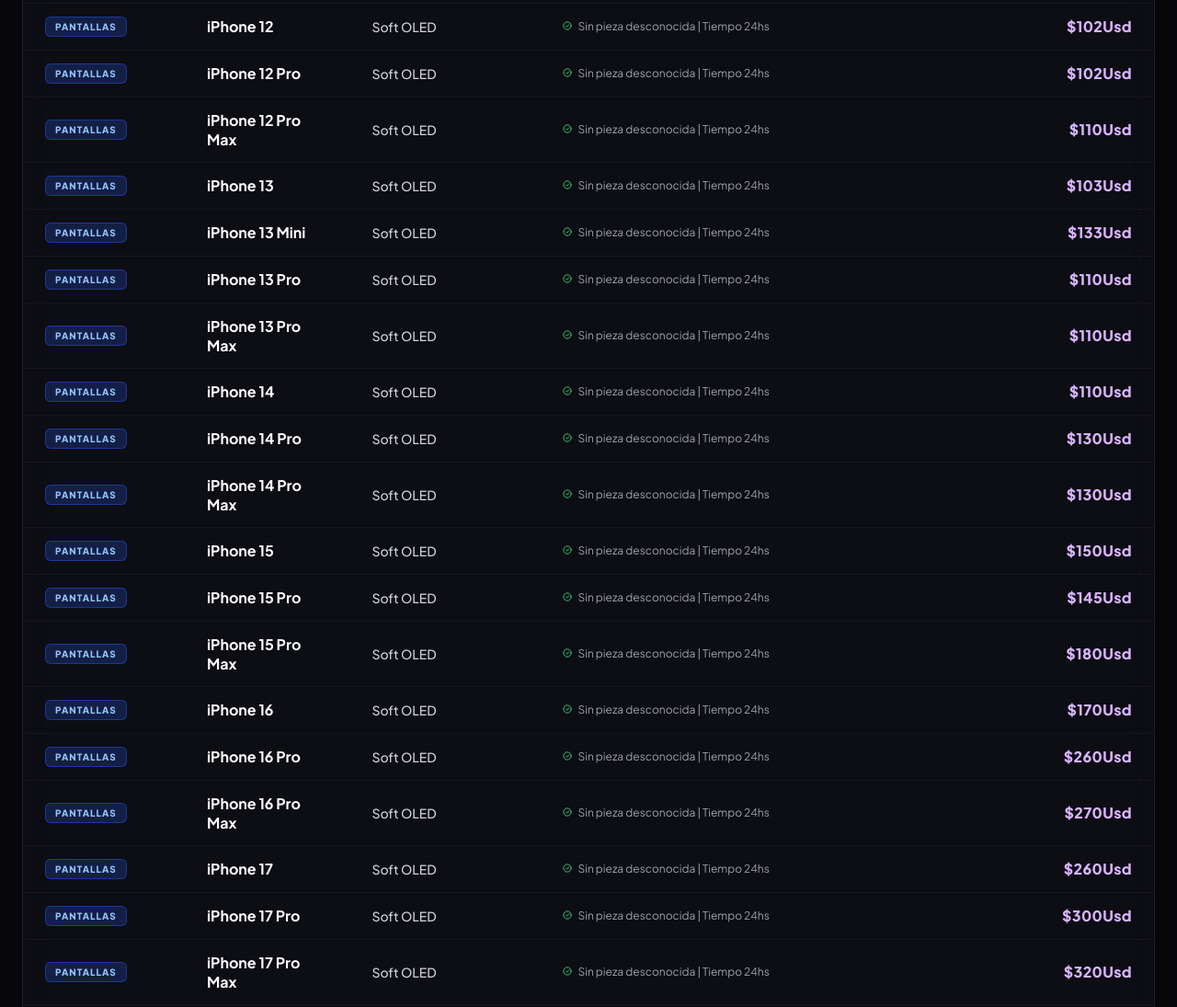
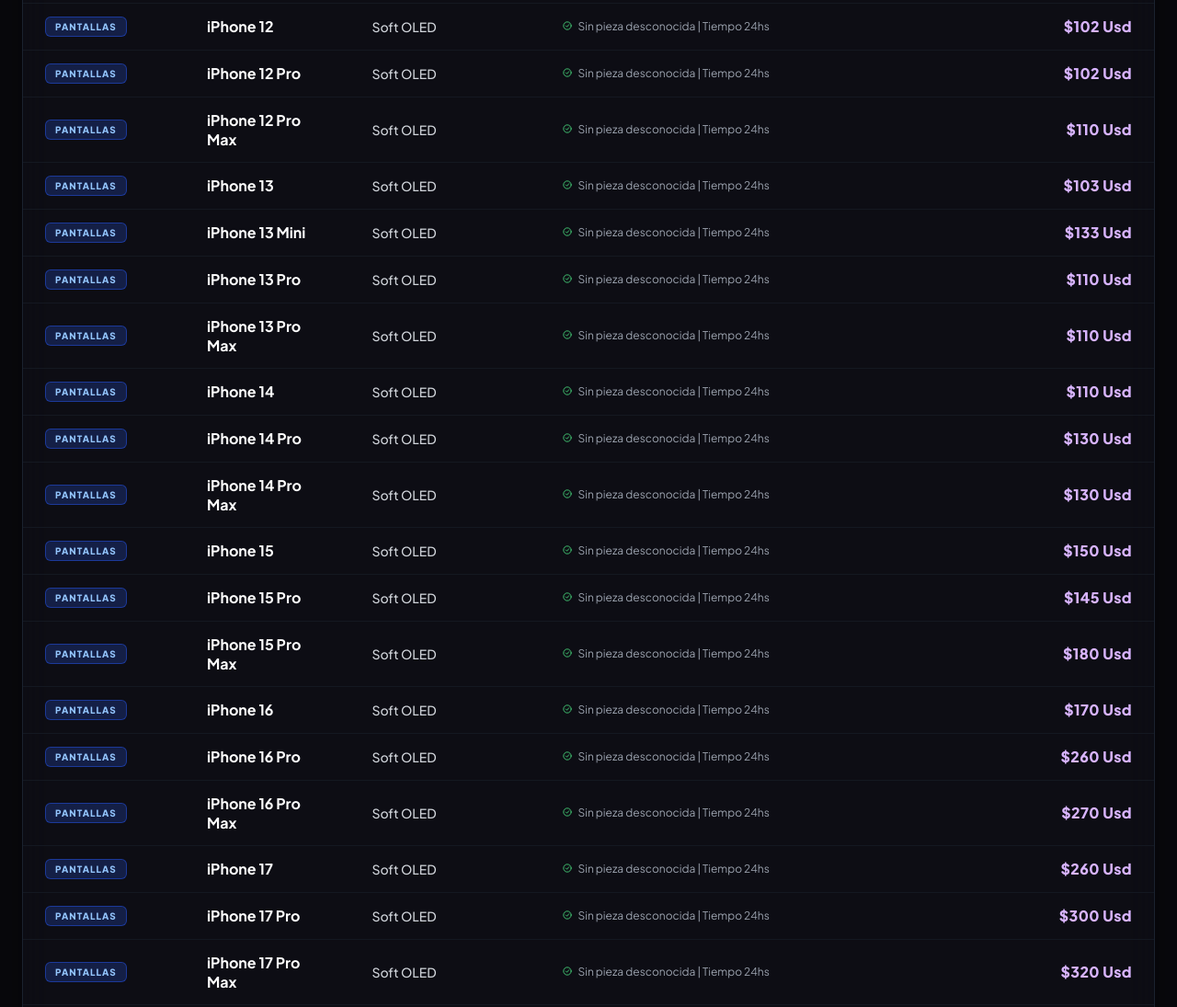
Before and after one commit to Lautyhg/CloudfixGremio, a plain HTML site: page index.html in a window 1280 px wide. Shown: the part 3210-4305 px from the top of the page at 92% size. Drawn offline with Linux system fonts and the light colour scheme.

Commit message:
Precios USD y tiempos

```diff
--- a/index.html
+++ b/index.html
@@ -238,25 +238,25 @@ const PRICE_DATA = [
   {"cat": "PANTALLAS", "modelo": "iPhone 11", "detalle": "LCD", "obs": "Sin pieza desconocida| Tiempo 24hs", "precio": "$105.000"},
   {"cat": "PANTALLAS", "modelo": "iPhone 11 Pro", "detalle": "Hard OLED", "obs": "Sin pieza desconocida| Tiempo 24hs", "precio": "$120.000"},
   {"cat": "PANTALLAS", "modelo": "iPhone 11 Pro Max", "detalle": "Hard OLED", "obs": "Sin pieza desconocida| Tiempo 24hs", "precio": "$125.000"},
-  {"cat": "PANTALLAS", "modelo": "iPhone 12", "detalle": "Soft OLED", "obs": "Sin pieza desconocida  | Tiempo 24hs", "precio": "$102Usd"},
-  {"cat": "PANTALLAS", "modelo": "iPhone 12 Pro", "detalle": "Soft OLED", "obs": "Sin pieza desconocida | Tiempo 24hs", "precio": "$102Usd"},
-  {"cat": "PANTALLAS", "modelo": "iPhone 12 Pro Max", "detalle": "Soft OLED", "obs": "Sin pieza desconocida | Tiempo 24hs ", "precio": "$110Usd"},
-  {"cat": "PANTALLAS", "modelo": "iPhone 13", "detalle": "Soft OLED", "obs": "Sin pieza desconocida | Tiempo 24hs", "precio": "$103Usd"},
-  {"cat": "PANTALLAS", "modelo": "iPhone 13 Mini", "detalle": "Soft OLED", "obs": "Sin pieza desconocida | Tiempo 24hs", "precio": "$133Usd"},
-  {"cat": "PANTALLAS", "modelo": "iPhone 13 Pro", "detalle": "Soft OLED", "obs": "Sin pieza desconocida | Tiempo 24hs", "precio": "$110Usd"},
-  {"cat": "PANTALLAS", "modelo": "iPhone 13 Pro Max", "detalle": "Soft OLED", "obs": "Sin pieza desconocida | Tiempo 24hs", "precio": "$110Usd"},
-  {"cat": "PANTALLAS", "modelo": "iPhone 14", "detalle": "Soft OLED", "obs": "Sin pieza desconocida | Tiempo 24hs ", "precio": "$110Usd"},
-  {"cat": "PANTALLAS", "modelo": "iPhone 14 Pro", "detalle": "Soft OLED", "obs": "Sin pieza desconocida | Tiempo 24hs ", "precio": "$130Usd"},
-  {"cat": "PANTALLAS", "modelo": "iPhone 14 Pro Max", "detalle": "Soft OLED", "obs": "Sin pieza desconocida | Tiempo 24hs ", "precio": "$130Usd"},
-  {"cat": "PANTALLAS", "modelo": "iPhone 15", "detalle": "Soft OLED", "obs": "Sin pieza desconocida | Tiempo 24hs ", "precio": "$150Usd"},
-  {"cat": "PANTALLAS", "modelo": "iPhone 15 Pro", "detalle": "Soft OLED", "obs": "Sin pieza desconocida | Tiempo 24hs ", "precio": "$145Usd"},
-  {"cat": "PANTALLAS", "modelo": "iPhone 15 Pro Max", "detalle": "Soft OLED", "obs": "Sin pieza desconocida | Tiempo 24hs ", "precio": "$180Usd"},
-  {"cat": "PANTALLAS", "modelo": "iPhone 16", "detalle": "Soft OLED", "obs": "Sin pieza desconocida | Tiempo 24hs ", "precio": "$170Usd"},
-  {"cat": "PANTALLAS", "modelo": "iPhone 16 Pro", "detalle": "Soft OLED", "obs": "Sin pieza desconocida | Tiempo 24hs ", "precio": "$260Usd"},
-  {"cat": "PANTALLAS", "modelo": "iPhone 16 Pro Max", "detalle": "Soft OLED", "obs": "Sin pieza desconocida | Tiempo 24hs", "precio": "$270Usd"},
-  {"cat": "PANTALLAS", "modelo": "iPhone 17", "detalle": "Soft OLED", "obs": "Sin pieza desconocida | Tiempo 24hs ", "precio": "$260Usd"},
-  {"cat": "PANTALLAS", "modelo": "iPhone 17 Pro", "detalle": "Soft OLED", "obs": "Sin pieza desconocida | Tiempo 24hs ", "precio": "$300Usd"},
-  {"cat": "PANTALLAS", "modelo": "iPhone 17 Pro Max", "detalle": "Soft OLED", "obs": "Sin pieza desconocida | Tiempo 24hs ", "precio": "$320Usd"},
+  {"cat": "PANTALLAS", "modelo": "iPhone 12", "detalle": "Soft OLED", "obs": "Sin pieza desconocida  | Tiempo 24hs", "precio": "$102 Usd"},
+  {"cat": "PANTALLAS", "modelo": "iPhone 12 Pro", "detalle": "Soft OLED", "obs": "Sin pieza desconocida | Tiempo 24hs", "precio": "$102 Usd"},
+  {"cat": "PANTALLAS", "modelo": "iPhone 12 Pro Max", "detalle": "Soft OLED", "obs": "Sin pieza desconocida | Tiempo 24hs ", "precio": "$110 Usd"},
+  {"cat": "PANTALLAS", "modelo": "iPhone 13", "detalle": "Soft OLED", "obs": "Sin pieza desconocida | Tiempo 24hs", "precio": "$103 Usd"},
+  {"cat": "PANTALLAS", "modelo": "iPhone 13 Mini", "detalle": "Soft OLED", "obs": "Sin pieza desconocida | Tiempo 24hs", "precio": "$133 Usd"},
+  {"cat": "PANTALLAS", "modelo": "iPhone 13 Pro", "detalle": "Soft OLED", "obs": "Sin pieza desconocida | Tiempo 24hs", "precio": "$110 Usd"},
+  {"cat": "PANTALLAS", "modelo": "iPhone 13 Pro Max", "detalle": "Soft OLED", "obs": "Sin pieza desconocida | Tiempo 24hs", "precio": "$110 Usd"},
+  {"cat": "PANTALLAS", "modelo": "iPhone 14", "detalle": "Soft OLED", "obs": "Sin pieza desconocida | Tiempo 24hs ", "precio": "$110 Usd"},
+  {"cat": "PANTALLAS", "modelo": "iPhone 14 Pro", "detalle": "Soft OLED", "obs": "Sin pieza desconocida | Tiempo 24hs ", "precio": "$130 Usd"},
+  {"cat": "PANTALLAS", "modelo": "iPhone 14 Pro Max", "detalle": "Soft OLED", "obs": "Sin pieza desconocida | Tiempo 24hs ", "precio": "$130 Usd"},
+  {"cat": "PANTALLAS", "modelo": "iPhone 15", "detalle": "Soft OLED", "obs": "Sin pieza desconocida | Tiempo 24hs ", "precio": "$150 Usd"},
+  {"cat": "PANTALLAS", "modelo": "iPhone 15 Pro", "detalle": "Soft OLED", "obs": "Sin pieza desconocida | Tiempo 24hs ", "precio": "$145 Usd"},
+  {"cat": "PANTALLAS", "modelo": "iPhone 15 Pro Max", "detalle": "Soft OLED", "obs": "Sin pieza desconocida | Tiempo 24hs ", "precio": "$180 Usd"},
+  {"cat": "PANTALLAS", "modelo": "iPhone 16", "detalle": "Soft OLED", "obs": "Sin pieza desconocida | Tiempo 24hs ", "precio": "$170 Usd"},
+  {"cat": "PANTALLAS", "modelo": "iPhone 16 Pro", "detalle": "Soft OLED", "obs": "Sin pieza desconocida | Tiempo 24hs ", "precio": "$260 Usd"},
+  {"cat": "PANTALLAS", "modelo": "iPhone 16 Pro Max", "detalle": "Soft OLED", "obs": "Sin pieza desconocida | Tiempo 24hs", "precio": "$270 Usd"},
+  {"cat": "PANTALLAS", "modelo": "iPhone 17", "detalle": "Soft OLED", "obs": "Sin pieza desconocida | Tiempo 24hs ", "precio": "$260 Usd"},
+  {"cat": "PANTALLAS", "modelo": "iPhone 17 Pro", "detalle": "Soft OLED", "obs": "Sin pieza desconocida | Tiempo 24hs ", "precio": "$300 Usd"},
+  {"cat": "PANTALLAS", "modelo": "iPhone 17 Pro Max", "detalle": "Soft OLED", "obs": "Sin pieza desconocida | Tiempo 24hs ", "precio": "$320 Usd"},
   {"cat": "TAPAS", "modelo": "iPhone X", "detalle": "Tapa Trasera Cristal", "obs": "Plazo de 24/48hs", "precio": "$47.000"},
   {"cat": "TAPAS", "modelo": "iPhone XR", "detalle": "Tapa Trasera Cristal", "obs": "Plazo de 24/48hs", "precio": "$47.000"},
   {"cat": "TAPAS", "modelo": "iPhone XS", "detalle": "Tapa Trasera Cristal", "obs": "Plazo de 24/48hs", "precio": "$47.000"},
@@ -284,30 +284,30 @@ const PRICE_DATA = [
   {"cat": "TAPAS", "modelo": "iPhone 16 Pro", "detalle": "Tapa Trasera Cristal", "obs": "Plazo de 24/48hs", "precio": "$120.000"},
   {"cat": "TAPAS", "modelo": "iPhone 16 Pro Max", "detalle": "Tapa Trasera Cristal", "obs": "Plazo de 24/48hs", "precio": "$120.000"},
   {"cat": "PIN_CARGA", "modelo": "iPhone 7", "detalle": "Flex de Carga", "obs": "Calidad Original", "precio":"$25.000"},
-  {"cat": "PIN_CARGA", "modelo": "iPhone 7 Plus", "detalle": "Flex de Carga", "obs": "Calidad Original| Tiempo 2:30hs", "precio":"$25.000"},
-  {"cat": "PIN_CARGA", "modelo": "iPhone 8", "detalle": "Flex de Carga", "obs": "Calidad Original | Tiempo 2:30hs", "precio":"$25.000"},
-  {"cat": "PIN_CARGA", "modelo": "iPhone 8 Plus", "detalle": "Flex de Carga", "obs": "Calidad Original | Tiempo 2:30hs", "precio":"$25.000"},
-  {"cat": "PIN_CARGA", "modelo": "iPhone X", "detalle": "Flex de Carga", "obs": "Calidad Original | Tiempo 2:30hs", "precio":"$26.000"},
-  {"cat": "PIN_CARGA", "modelo": "iPhone XR", "detalle": "Flex de Carga", "obs": "Calidad Original | Tiempo 2:30hs", "precio":"$26.000"},
-  {"cat": "PIN_CARGA", "modelo": "iPhone XS", "detalle": "Flex de Carga", "obs": "Calidad Original | Tiempo 2:30hs", "precio":"$26.000"},
-  {"cat": "PIN_CARGA", "modelo": "iPhone XS Max", "detalle": "Flex de Carga", "obs": "Calidad Original | Tiempo 2:30hs", "precio":"$26.000"},
-  {"cat": "PIN_CARGA", "modelo": "iPhone 11", "detalle": "Flex de Carga", "obs": "Calidad Original | Tiempo 2:30hs", "precio":"$35.000"},
-  {"cat": "PIN_CARGA", "modelo": "iPhone 11 Pro", "detalle": "Flex de Carga", "obs": "Calidad Original | Tiempo 2:30hs", "precio":"85.000"},
-  {"cat": "PIN_CARGA", "modelo": "iPhone 11 Pro Max", "detalle": "Flex de Carga", "obs": "Calidad Original | Tiempo 2:30hs", "precio":"85.000"},
-  {"cat": "PIN_CARGA", "modelo": "iPhone 12/12 Pro", "detalle": "Flex de Carga", "obs": "Calidad Original | Tiempo 2:30hs", "precio":"85.000"},
-  {"cat": "PIN_CARGA", "modelo": "iPhone 12 Pro Max", "detalle": "Flex de Carga", "obs": "Calidad Original | Tiempo 2:30hs", "precio":"90.000"},
-  {"cat": "PIN_CARGA", "modelo": "iPhone 13", "detalle": "Flex de Carga", "obs": "Calidad Original | Tiempo 2:30hs", "precio":"90.000"},
-  {"cat": "PIN_CARGA", "modelo": "iPhone 13 Pro", "detalle": "Flex de Carga", "obs": "Calidad Original | Tiempo 2:30hs", "precio":"90.000"},
-  {"cat": "PIN_CARGA", "modelo": "iPhone 13 Pro Max", "detalle": "Flex de Carga", "obs": "Calidad Original | Tiempo 2:30hs", "precio":"95.000"},
-  {"cat": "PIN_CARGA", "modelo": "iPhone 14", "detalle": "Flex de Carga", "obs": "Calidad Original | Tiempo 2:30hs", "precio":"90.000"},
-  {"cat": "PIN_CARGA", "modelo": "iPhone 14 Pro", "detalle": "Flex de Carga", "obs": "Calidad Original | Tiempo 2:30hs", "precio":"120.000"},
-  {"cat": "PIN_CARGA", "modelo": "iPhone 14 Pro Max", "detalle": "Flex de Carga", "obs": "Calidad Original | Tiempo 2:30hs", "precio":"130.000"},
-  {"cat": "PIN_CARGA", "modelo": "iPhone 15", "detalle": "Flex de Carga", "obs": "Calidad Original | Tiempo 2:30hs", "precio":"135.000"},
-  {"cat": "PIN_CARGA", "modelo": "iPhone 15 Pro", "detalle": "Flex de Carga", "obs": "Calidad Original | Tiempo 2:30hs", "precio":"140.000"},
-  {"cat": "PIN_CARGA", "modelo": "iPhone 15 Pro Max", "detalle": "Flex de Carga", "obs": "Calidad Original | Tiempo 2:30hs", "precio":"145.000"},
-  {"cat": "PIN_CARGA", "modelo": "iPhone 16", "detalle": "Flex de Carga", "obs": "Calidad Original | Tiempo 2:30hs", "precio":"150.000"},
-  {"cat": "PIN_CARGA", "modelo": "iPhone 16 Pro", "detalle": "Flex de Carga", "obs": "Calidad Original | Tiempo 2:30hs", "precio":"150.000"},
-  {"cat": "PIN_CARGA", "modelo": "iPhone 16 Pro Max", "detalle": "Flex de Carga", "obs": "Calidad Original | Tiempo 2:30hs", "precio":"150.000"},
+  {"cat": "PIN_CARGA", "modelo": "iPhone 7 Plus", "detalle": "Flex de Carga", "obs": "Calidad Original| 24hs", "precio":"$25.000"},
+  {"cat": "PIN_CARGA", "modelo": "iPhone 8", "detalle": "Flex de Carga", "obs": "Calidad Original | Tiempo 24hs", "precio":"$25.000"},
+  {"cat": "PIN_CARGA", "modelo": "iPhone 8 Plus", "detalle": "Flex de Carga", "obs": "Calidad Original | Tiempo 24hs", "precio":"$25.000"},
+  {"cat": "PIN_CARGA", "modelo": "iPhone X", "detalle": "Flex de Carga", "obs": "Calidad Original | Tiempo 24hs", "precio":"$26.000"},
+  {"cat": "PIN_CARGA", "modelo": "iPhone XR", "detalle": "Flex de Carga", "obs": "Calidad Original | Tiempo 24s", "precio":"$26.000"},
+  {"cat": "PIN_CARGA", "modelo": "iPhone XS", "detalle": "Flex de Carga", "obs": "Calidad Original | Tiempo 24s", "precio":"$26.000"},
+  {"cat": "PIN_CARGA", "modelo": "iPhone XS Max", "detalle": "Flex de Carga", "obs": "Calidad Original | Tiempo 24hs", "precio":"$26.000"},
+  {"cat": "PIN_CARGA", "modelo": "iPhone 11", "detalle": "Flex de Carga", "obs": "Calidad Original | Tiempo 24hs", "precio":"$35.000"},
+  {"cat": "PIN_CARGA", "modelo": "iPhone 11 Pro", "detalle": "Flex de Carga", "obs": "Calidad Original | Tiempo 24hs", "precio":"85.000"},
+  {"cat": "PIN_CARGA", "modelo": "iPhone 11 Pro Max", "detalle": "Flex de Carga", "obs": "Calidad Original | Tiempo 24hs", "precio":"85.000"},
+  {"cat": "PIN_CARGA", "modelo": "iPhone 12/12 Pro", "detalle": "Flex de Carga", "obs": "Calidad Original | Tiempo 24hs", "precio":"85.000"},
+  {"cat": "PIN_CARGA", "modelo": "iPhone 12 Pro Max", "detalle": "Flex de Carga", "obs": "Calidad Original | Tiempo 24hs", "precio":"90.000"},
+  {"cat": "PIN_CARGA", "modelo": "iPhone 13", "detalle": "Flex de Carga", "obs": "Calidad Original | Tiempo 24hs", "precio":"90.000"},
+  {"cat": "PIN_CARGA", "modelo": "iPhone 13 Pro", "detalle": "Flex de Carga", "obs": "Calidad Original | Tiempo 24hs", "precio":"90.000"},
+  {"cat": "PIN_CARGA", "modelo": "iPhone 13 Pro Max", "detalle": "Flex de Carga", "obs": "Calidad Original | Tiempo 24hs", "precio":"95.000"},
+  {"cat": "PIN_CARGA", "modelo": "iPhone 14", "detalle": "Flex de Carga", "obs": "Calidad Original | Tiempo 24hs", "precio":"90.000"},
+  {"cat": "PIN_CARGA", "modelo": "iPhone 14 Pro", "detalle": "Flex de Carga", "obs": "Calidad Original | Tiempo 24hs", "precio":"120.000"},
+  {"cat": "PIN_CARGA", "modelo": "iPhone 14 Pro Max", "detalle": "Flex de Carga", "obs": "Calidad Original | Tiempo 24hs", "precio":"130.000"},
+  {"cat": "PIN_CARGA", "modelo": "iPhone 15", "detalle": "Flex de Carga", "obs": "Calidad Original | Tiempo 24hs", "precio":"135.000"},
+  {"cat": "PIN_CARGA", "modelo": "iPhone 15 Pro", "detalle": "Flex de Carga", "obs": "Calidad Original | Tiempo 24hs", "precio":"140.000"},
+  {"cat": "PIN_CARGA", "modelo": "iPhone 15 Pro Max", "detalle": "Flex de Carga", "obs": "Calidad Original | Tiempo 24hs", "precio":"145.000"},
+  {"cat": "PIN_CARGA", "modelo": "iPhone 16", "detalle": "Flex de Carga", "obs": "Calidad Original | Tiempo 24hs", "precio":"150.000"},
+  {"cat": "PIN_CARGA", "modelo": "iPhone 16 Pro", "detalle": "Flex de Carga", "obs": "Calidad Original | Tiempo 24hs", "precio":"150.000"},
+  {"cat": "PIN_CARGA", "modelo": "iPhone 16 Pro Max", "detalle": "Flex de Carga", "obs": "Calidad Original | Tiempo 24hs", "precio":"150.000"},
   {"cat": "PLACA", "modelo": "iPhone 11", "detalle": "Reparación de Placa", "obs": "Tiempo Estimado 10d Hábiles", "precio":"50usd"},
   {"cat": "PLACA", "modelo": "iPhone 11 Pro", "detalle": "Reparación de Placa", "obs": "Tiempo Estimado 10d Hábiles", "precio":"50usd"},
   {"cat": "PLACA", "modelo": "iPhone 11 Pro Max", "detalle": "Reparación de Placa", "obs": "Tiempo Estimado 10d Hábiles", "precio":"50usd"},
```
